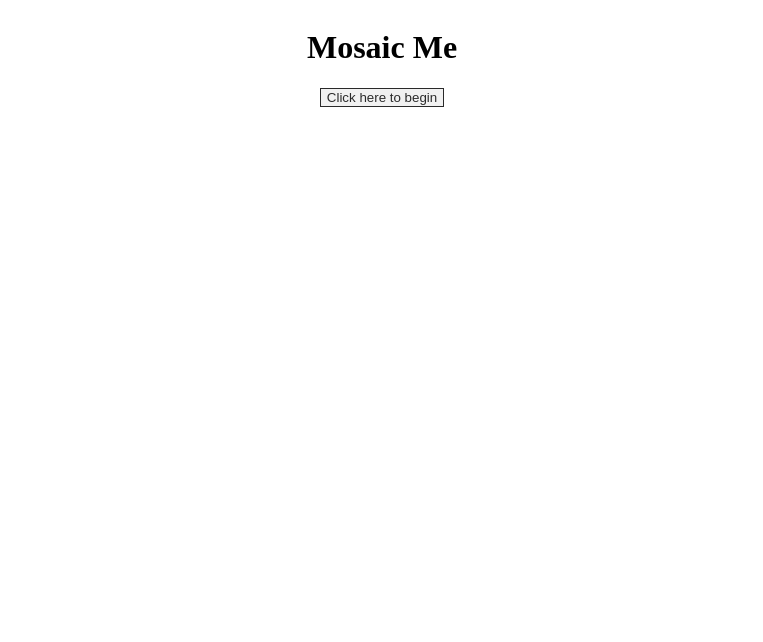
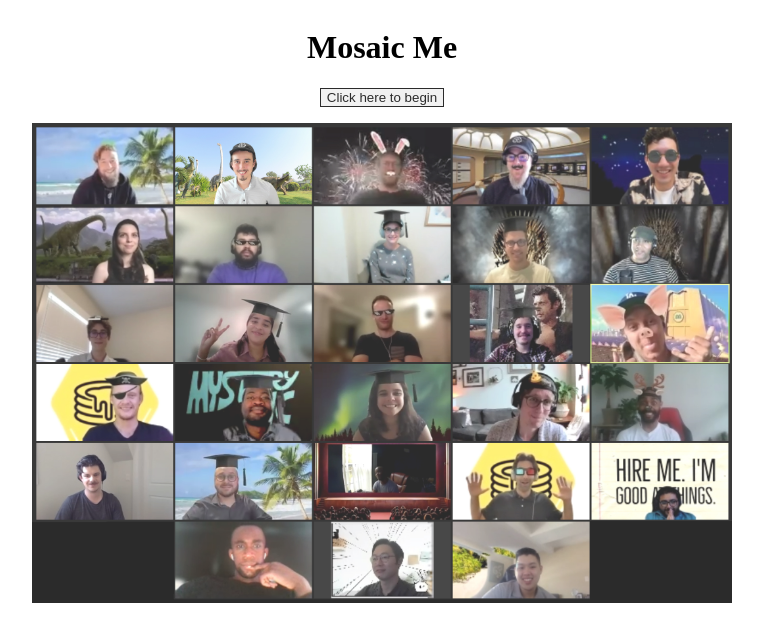
Before and after one commit to Johnnie007/mosaic-me, a React (Create React App) app in the folder client/: page / in a window 1280 px wide. Shown: the top 642 px of the page, without its empty margins (258-1021 px from the left). Built offline with nearby package versions, Linux system fonts and the light colour scheme.

Commit message:
can't remember what I did. HAHA

```diff
--- a/client/src/components/Head/head.scss
+++ b/client/src/components/Head/head.scss
@@ -1,6 +1,7 @@
 .head{
     display: flex;
     justify-content: center;
+    padding: 0;
 
     &__h1{
         font-family: cursive;
--- a/client/src/components/Header/Header.js
+++ b/client/src/components/Header/Header.js
@@ -1,5 +1,7 @@
 import "./Header.scss";
 import {Link} from 'react-router-dom';
+import graduation from "../../Images/Graduation.jpg";
+
 
 function Header(){
 
@@ -16,6 +18,7 @@ function Header(){
                     </div>
                 <div className="header__link">
                    <Link to='/upload'><button className="header__link--a">Click here to begin</button></Link>
+                   <img className="header__graduation" alt="graduation" src={graduation}/>
                 </div>
             </div>
         </header>
--- a/client/src/components/Header/Header.scss
+++ b/client/src/components/Header/Header.scss
@@ -14,6 +14,11 @@
         animation-name: example;
         animation-duration: 7s;
     }
+    &__graduation{
+        margin: 1rem;
+        width: 700px;
+        height: auto;
+    }
 
     @keyframes example {
         0%{
@@ -26,7 +31,9 @@
 
     &__link{
         display: flex;
-        justify-content: center;
+       // justify-content: center;
+       align-items: center;
+        flex-direction: column;
         animation-name: fadeIn;
         animation-duration: 15s;
         &--a{
@@ -48,7 +55,6 @@
         display: flex;
         justify-content: center;
         width: 250px;
-        padding: 0;
         padding-left: 3rem;
         &--p{
         overflow: hidden;
--- a/client/src/components/SideBar/Sidebar.js
+++ b/client/src/components/SideBar/Sidebar.js
@@ -3,6 +3,7 @@ import React, {useState} from 'react';
 import axios from 'axios';
 import {Link} from 'react-router-dom';
 import Head from "../Head/Head";
+import peace from '../../Images/Peace.jpg';
 
 let inputData = '';
 const apiKey = "&client_id=whVq7dM1_Kqd3kcvB_s334hifdSJLAU-nM69nsp_pRQ";
@@ -72,7 +73,7 @@ function Sidebar(props){
             props.updateHide('hide')
             return( <div className="sidebar__search">
             <p className="sidebar__search--label" >Search for your pattern image:</p><input className="sidebar__search--input" type="text" placeholder="What do you love" name='pattern'onChange={patternInputChange} />
-
+            <p className="red">Download Disabled for your saftey</p>
         <div className='button'>
            <Link to='/canvas'><input type="submit" value="submit"/></Link>
         </div>
@@ -125,6 +126,10 @@ function Sidebar(props){
             <div>{results()}</div>
         </form>
     </div>
+    <div className='image'>
+        <img src={peace} alt="peace" className="sidebar__img"/>
+    </div>
+
     </>)
 }
 export default Sidebar;
--- a/client/src/components/SideBar/Sidebar.scss
+++ b/client/src/components/SideBar/Sidebar.scss
@@ -3,7 +3,6 @@
     width: 100%;
     display: flex;
     justify-content: center;
-
     &__form{
     //    border: 1px solid red;
         margin: 1rem;
@@ -80,3 +79,11 @@
         margin-top: 1rem;
     }
 }
+.red{
+    color: red;
+}
+
+.image{
+    display: flex;
+    justify-content: center;
+}
```
Also changed, not shown: client/src/Images/Graduation.jpg (added), client/src/Images/Peace.jpg (added).
